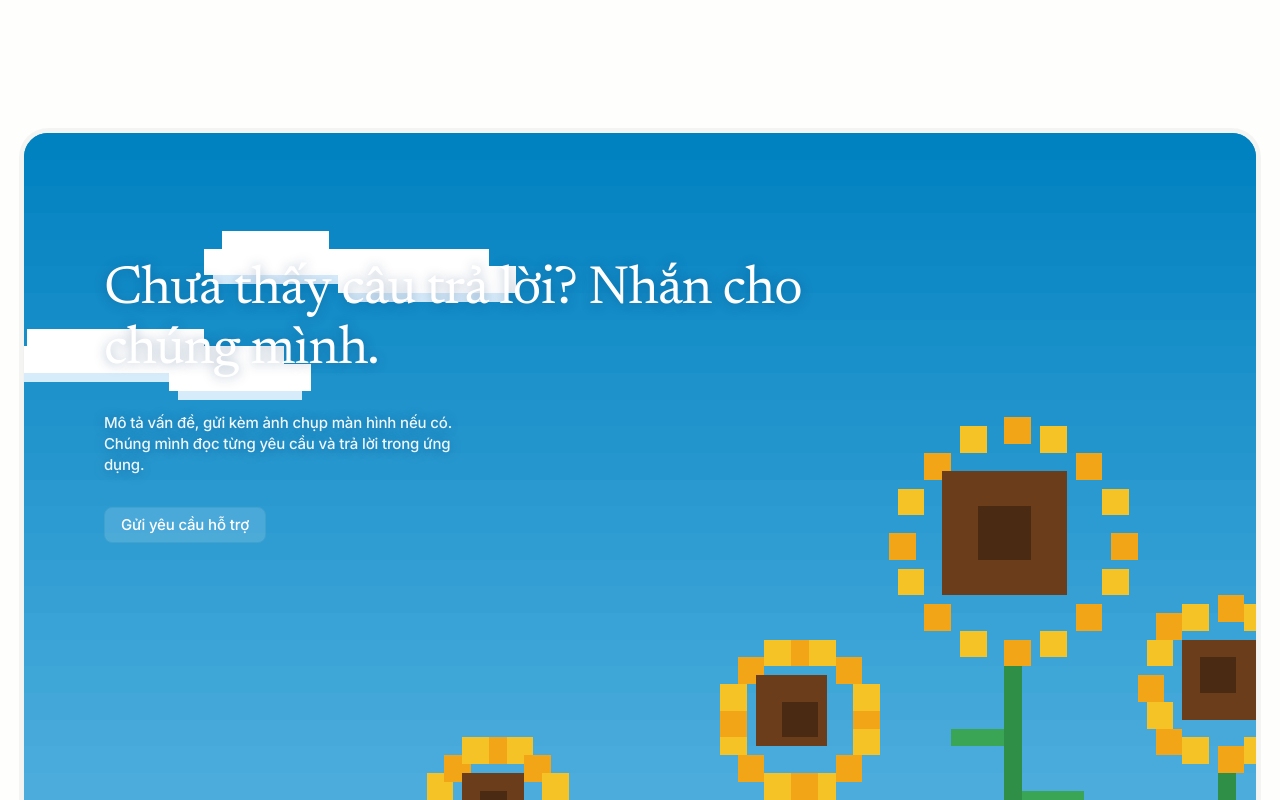
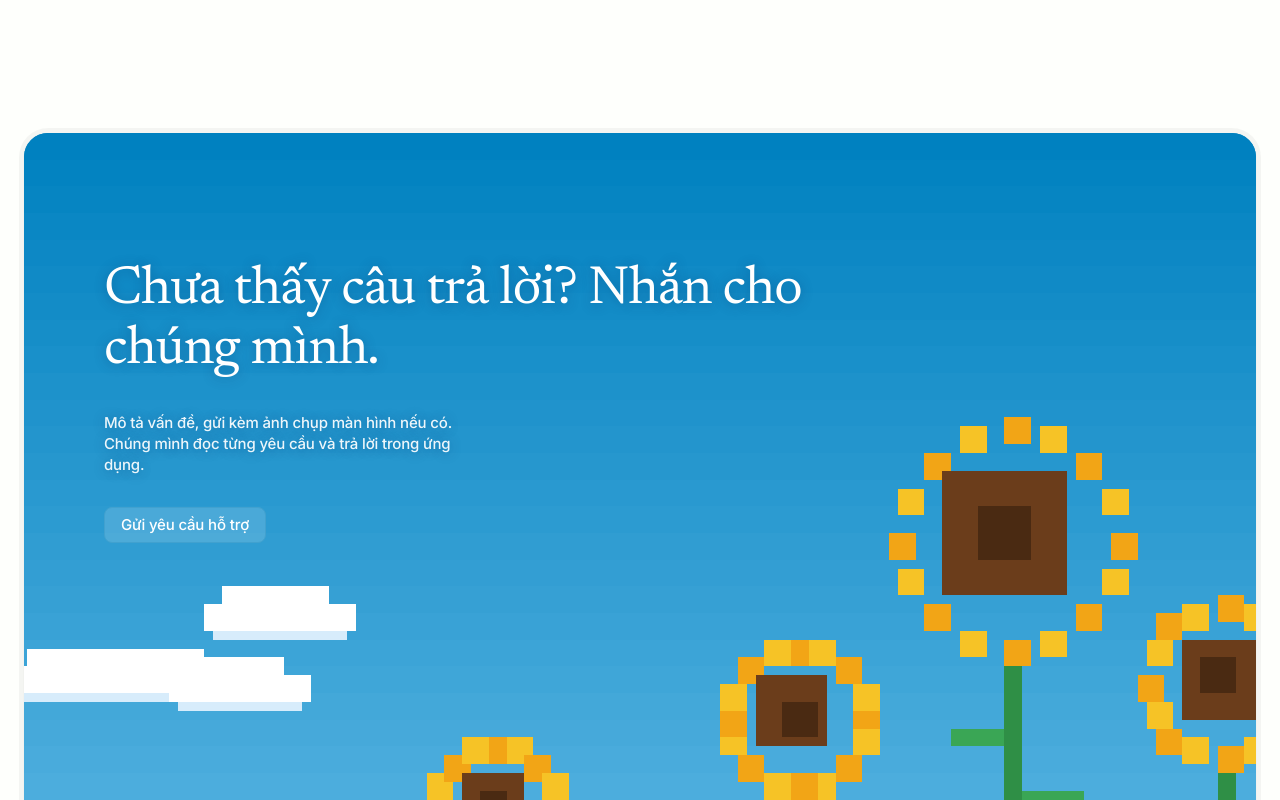
Before and after one commit to nxx1437-creator/nxx315-cloudvip, a React (Vite) app: page /help in a window 1280 px wide. Shown: the part 2360-3160 px from the top of the page. Built offline with nearby package versions, Linux system fonts and the light colour scheme; no server answers.

Commit message:
Update HelpPixel.jsx

```diff
--- a/src/pages/help/HelpPixel.jsx
+++ b/src/pages/help/HelpPixel.jsx
@@ -16,9 +16,9 @@ function build(kind, seed) {
   const pick = (a) => a[Math.floor(r() * a.length)];
   const R = (x, y, w, h, c) => o.push(`<rect x="${x | 0}" y="${y | 0}" width="${(w | 0) || 1}" height="${(h | 0) || 1}" fill="${c}"/>`);
   const sky = (a, b) => { for (let y = 0; y < H; y += 3) R(0, y, W, 3, mix(a, b, y / H)); };
-  const clouds = (n) => {
+  const clouds = (n, y0 = 4, yr = 26) => {
     for (let i = 0; i < n; i++) {
-      const x = r() * 130, y = 4 + r() * 26, w = 12 + r() * 16;
+      const x = r() * 130, y = y0 + r() * yr, w = 12 + r() * 16;
       R(x + 2, y, w - 5, 3, "#fff"); R(x, y + 2, w, 3, "#fff"); R(x + 1, y + 5, w - 2, 1, "#d7ecfb");
     }
   };
@@ -52,7 +52,7 @@ function build(kind, seed) {
     leaves(14, 10, 44, 34, 80, AUTUMN); leaves(148, 10, 44, 34, 80, AUTUMN);
     leaves(80, 87, 170, 8, 70, ["#a8461a", "#d9a233", "#7a2e12"]); R(0, 88, W, 2, "#4a1f0e");
   } else if (kind === "flowers") {
-    sky("#0081c0", "#5fb8e4"); clouds(5);
+    sky("#0081c0", "#5fb8e4"); clouds(4, 48, 14);
     flower(122, 46, 13); flower(146, 62, 9); flower(98, 66, 8); flower(64, 76, 7); flower(24, 82, 6);
     leaves(80, 88, 170, 8, 70, GREEN);
   } else if (kind === "avenue") {
@@ -94,4 +94,4 @@ export function PixelFlower({ className = "" }) {
     return o.join("");
   }, []);
   return <svg className={className} viewBox="0 0 60 90" shapeRendering="crispEdges" aria-hidden="true" dangerouslySetInnerHTML={{ __html: html }} />;
-}
+      }
```
